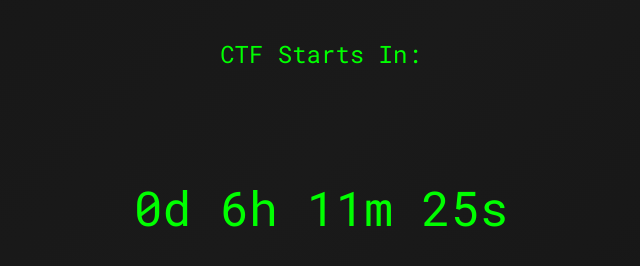
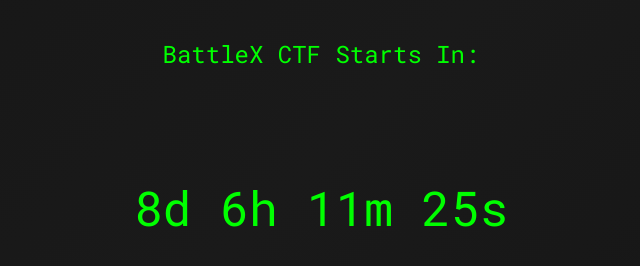
Before and after one commit to Hacksparo/battlexctf, a plain HTML site: page index.html in a window 1280 px wide. Shown: the whole page, without its empty margins (319-959 px from the left). Drawn offline with nearby package versions, Linux system fonts and the light colour scheme.

Commit message:
Update index.html

```diff
--- a/index.html
+++ b/index.html
@@ -43,7 +43,7 @@
 <body class="min-h-screen flex flex-col background">
 <main class="flex-grow container mx-auto p-4">
     <section class="countdown-label">
-        <div>CTF Starts In:</div>
+        <div>BattleX CTF Starts In:</div>
     </section>
     <section class="countdown">
         <div id="countdown"></div>
@@ -52,7 +52,7 @@
 
 <script>
     // Set the date and time of CTF start
-    var countDownDate = new Date("June 21, 2024 12:00:00").getTime();
+    var countDownDate = new Date("June 29, 2024 12:00:00").getTime();
 
     // Update the countdown every 1 second
     var x = setInterval(function() {
```
